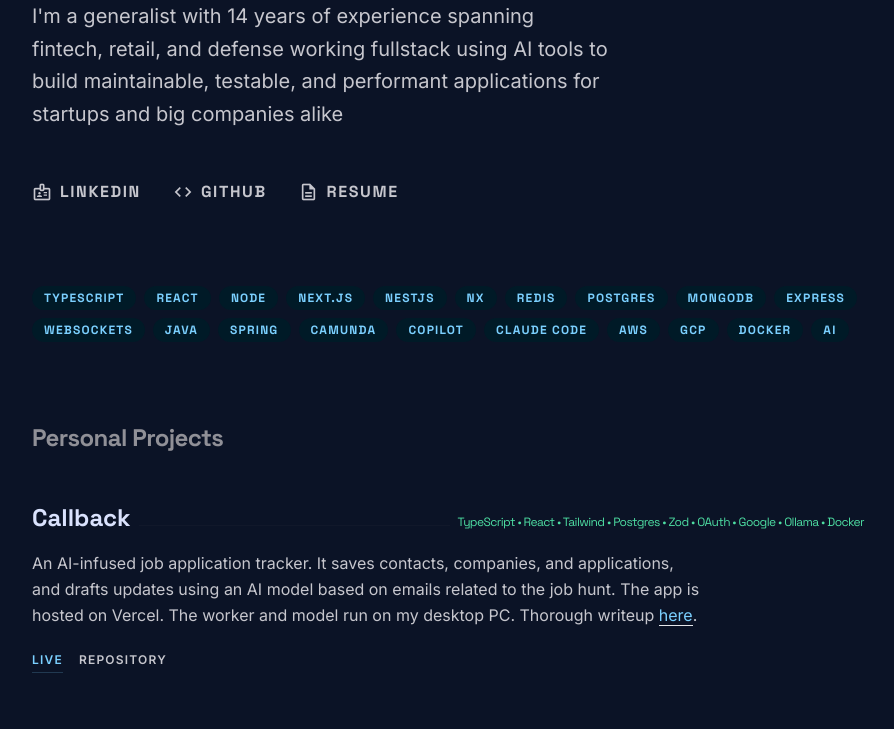
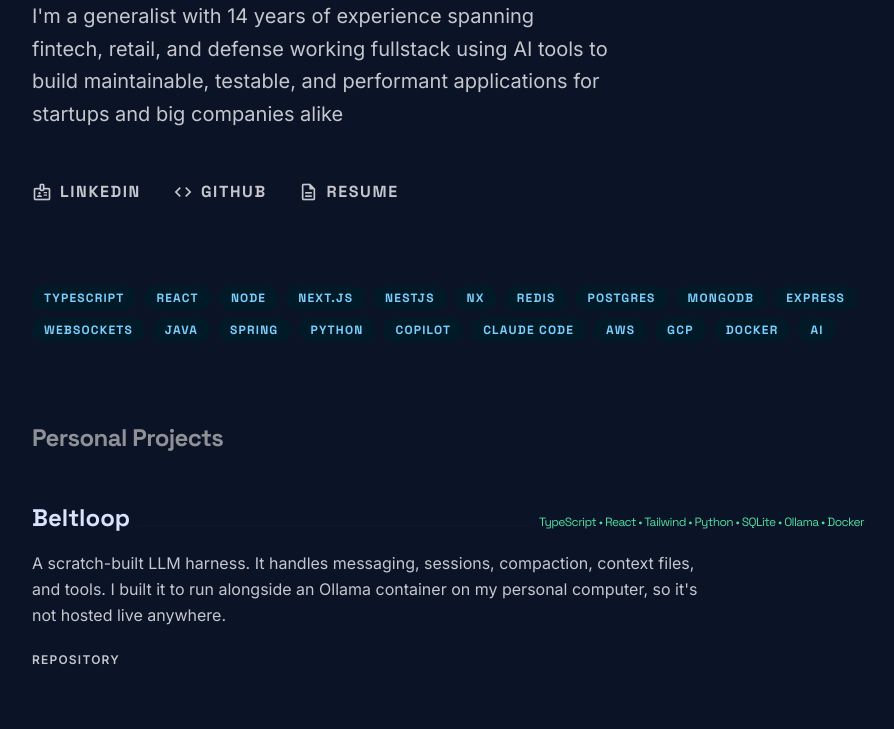
Before and after one commit to mrestine/me, a plain HTML site: page index.html in a window 1280 px wide. Shown: the part 220-949 px from the top of the page, without its empty margins (192-1086 px from the left). Drawn offline with nearby package versions, Linux system fonts and the light colour scheme.

Commit message:
add beltloop

```diff
--- a/index.html
+++ b/index.html
@@ -217,7 +217,7 @@
           >
           <span
             class="px-3 py-1 text-xs font-label font-bold uppercase tracking-widest text-primary bg-primary-container rounded-full"
-            >Camunda</span
+            >Python</span
           >
           <span
             class="px-3 py-1 text-xs font-label font-bold uppercase tracking-widest text-primary bg-primary-container rounded-full"
@@ -253,6 +253,37 @@
           Personal Projects
         </h2>
         <div class="space-y-16">
+          <!-- Beltloop -->
+          <div class="group">
+            <div class="flex flex-col md:flex-row md:items-baseline gap-2 mb-4">
+              <h3
+                class="font-headline text-2xl font-bold group-hover:text-primary transition-colors"
+              >
+                Beltloop
+              </h3>
+              <div
+                class="h-px flex-grow bg-outline-variant/10 hidden md:block"
+              ></div>
+              <span class="font-label text-xs tracking-tighter text-tertiary"
+                >TypeScript • React • Tailwind • Python • SQLite • Ollama • Docker</span
+              >
+            </div>
+            <p class="text-on-surface-variant max-w-2xl leading-relaxed mb-6">
+              A scratch-built LLM harness. It handles messaging, sessions, compaction,
+              context files, and tools. I built it to run alongside an Ollama container
+              on my personal computer, so it's not hosted live anywhere.
+            </p>
+            <div class="flex gap-4">
+              <a
+                class="text-xs font-bold uppercase tracking-widest text-on-surface-variant hover:text-white transition-colors"
+                href="https://github.com/mrestine/beltloop"
+                target="_blank"
+                >Repository</a
+              >
+            </div>
+          </div>
+
+
           <!-- Callback -->
           <div class="group">
             <div class="flex flex-col md:flex-row md:items-baseline gap-2 mb-4">
@@ -295,6 +326,8 @@
               >
             </div>
           </div>
+
+
           <!-- Lexpand -->
           <div class="group">
             <div class="flex flex-col md:flex-row md:items-baseline gap-2 mb-4">
@@ -330,6 +363,8 @@
               >
             </div>
           </div>
+
+
           <!-- Where'd I Go? -->
           <div class="group">
             <div class="flex flex-col md:flex-row md:items-baseline gap-2 mb-4">
@@ -365,6 +400,8 @@
               >
             </div>
           </div>
+
+
           <!-- Fireflies -->
           <div class="group">
             <div class="flex flex-col md:flex-row md:items-baseline gap-2 mb-4">
@@ -399,6 +436,8 @@
               >
             </div>
           </div>
+
+
           <!-- Monosynth -->
           <div class="group">
             <div class="flex flex-col md:flex-row md:items-baseline gap-2 mb-4">
@@ -435,6 +474,8 @@
             </div>
           </div>
         </div>
+
+
       </section>
     </main>
     <!-- Minimal Footer -->
```
